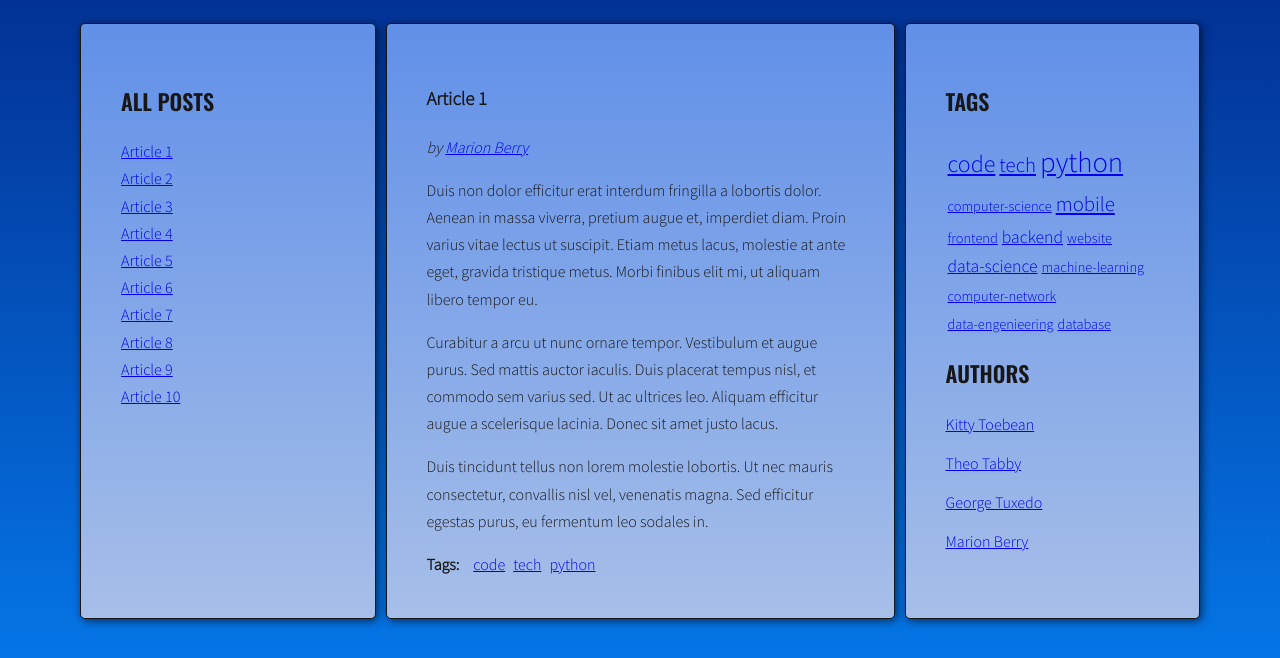
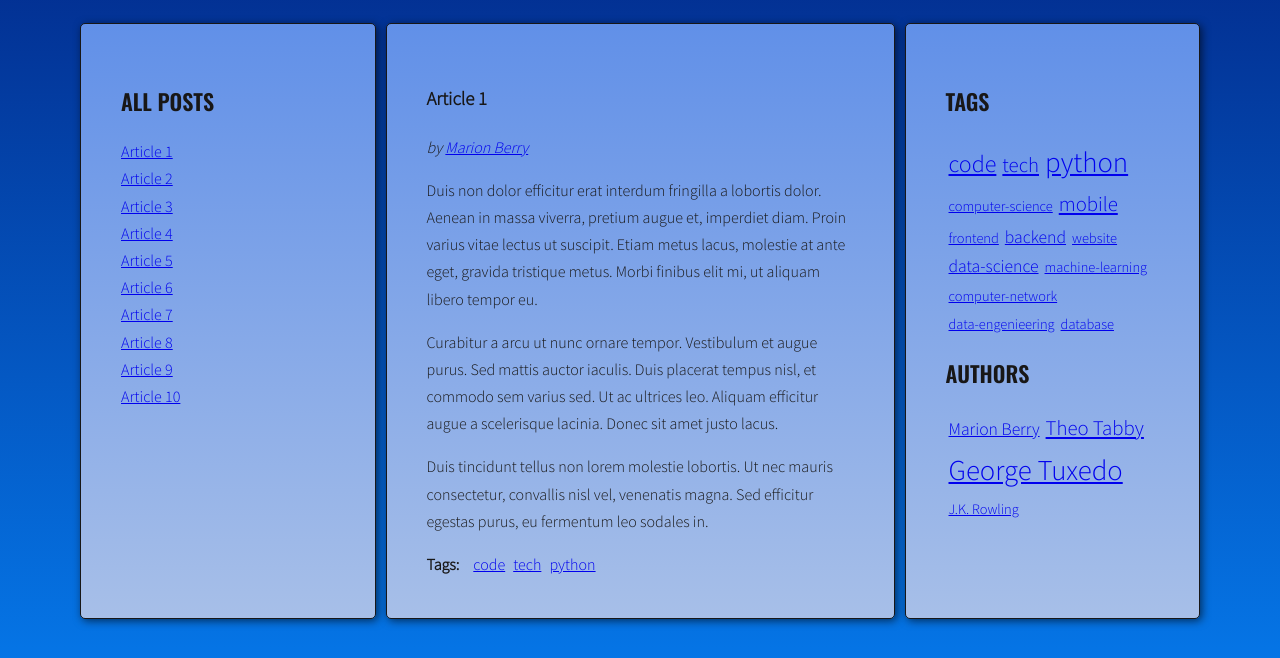
Before and after one commit to user-codebase/javascript-blog, a website: page index.html in a window 1280 px wide. Shown: the part 220-878 px from the top of the page. Drawn offline with nearby package versions, Linux system fonts and the light colour scheme.

Commit message:
add authors cloud

```diff
--- a/index.html
+++ b/index.html
@@ -52,7 +52,7 @@
                             <ul class="list list-horizontal"></ul>
                         </div>
                     </article>
-                    <article class="post" id="article-4" data-tags="data-science machine-learning python tech code" data-author="Kitty Toebean">
+                    <article class="post" id="article-4" data-tags="data-science machine-learning python tech code" data-author="Theo Tabby">
                         <h3 class="post-title">Article 4</h3>
                         <div class="post-content">
                             <p>Morbi vel cursus nulla, vel varius mauris. Suspendisse sed elit sit amet risus faucibus vestibulum ut sit amet purus. Donec orci est, condimentum ut quam quis, scelerisque fringilla ligula.</p>
@@ -64,7 +64,7 @@
                             <ul class="list list-horizontal"></ul>
                         </div>
                     </article>
-                    <article class="post" id="article-5" data-tags="computer-network data-engenieering python" data-author="Marion Berry">
+                    <article class="post" id="article-5" data-tags="computer-network data-engenieering python" data-author="George Tuxedo">
                         <h3 class="post-title">Article 5</h3>
                         <div class="post-content">
                             <p>Suspendisse sem eros, euismod condimentum arcu ac, consequat fermentum orci. Nam convallis lacus nec interdum vestibulum. Vestibulum luctus, quam eu tristique ornare, lorem nibh sodales enim, vitae tempor dolor ante vitae tortor.</p>
@@ -87,7 +87,7 @@
                             <ul class="list list-horizontal"></ul>
                         </div>
                     </article>
-                    <article class="post" id="article-7" data-tags="database backend python" data-author="Kitty Toebean">
+                    <article class="post" id="article-7" data-tags="database backend python" data-author="Marion Berry">
                         <h3 class="post-title">Article 7</h3>
                         <div class="post-content">
                             <p>Donec eleifend mauris ac nisl fermentum, ac fermentum turpis dignissim. Aliquam diam nisl, imperdiet a varius eget, lobortis sed nisi. Nullam suscipit ipsum sed magna blandit, sed pellentesque urna malesuada.</p>
@@ -111,7 +111,7 @@
                           <ul class="list list-horizontal"></ul>
                         </div>
                     </article>
-                    <article class="post" id="article-9" data-tags="frontend backend website data-engenieering data-science" data-author="Marion Berry">
+                    <article class="post" id="article-9" data-tags="frontend backend website data-engenieering data-science" data-author="George Tuxedo">
                         <h3 class="post-title">Article 9</h3>
                         <div class="post-content">
                             <p>Tam et facilisis purus. Donec vulputate est quis lobortis posuere. Nunc vitae lorem ut odio faucibus pulvinar nec in justo. Ut ut ante ac tellus ornare tempus. Nunc maximus, tortor et dictum convallis, nunc libero posuere leo, scelerisque ultrices arcu sapien ut tellus.</p>
@@ -123,7 +123,7 @@
                             <ul class="list list-horizontal"></ul>
                         </div>
                     </article>
-                    <article class="post" id="article-10" data-tags="tech python code" data-author="George Tuxedo">
+                    <article class="post" id="article-10" data-tags="tech python code" data-author="J.K. Rowling">
                         <h3 class="post-title">Article 10</h3>
                         <div class="post-content">
                             <p>Aliquam erat volutpat. Ut non eleifend lectus. Donec suscipit tellus tempor, ornare dui id, hendrerit neque. Phasellus lacinia laoreet dui in luctus. Sed hendrerit, magna sit amet varius tempor, augue augue scelerisque est, non scelerisque mauris libero eu sapien.</p>
@@ -140,28 +140,7 @@
                     <h2 class="section-title">Tags</h2>
                     <ul class="list tags"></ul>
                     <h2 class="section-title">Authors</h2>
-                    <ul class="list authors">
-                        <li>
-                            <a href="#">
-                                <span class="author-name">Kitty Toebean</span>
-                            </a>
-                        </li>
-                        <li>
-                            <a href="#">
-                                <span class="author-name">Theo Tabby</span>
-                            </a>
-                        </li>
-                        <li>
-                            <a href="#">
-                                <span class="author-name">George Tuxedo</span>
-                            </a>
-                        </li>
-                        <li>
-                            <a href="#">
-                                <span class="author-name">Marion Berry</span>
-                            </a>
-                        </li>
-                    </ul>
+                    <ul class="list authors"></ul>
                 </aside>
             </main>
         </div>
--- a/js/script.js
+++ b/js/script.js
@@ -1,4 +1,16 @@
 'use strict';
+
+const opts = {
+  ArticleSelector: '.post',
+  TitleSelector: '.post-title',
+  TitleListSelector: '.titles',
+  ArticleTagsSelector: '.post-tags .list',
+  ArticleAuthorSelector: '.post .post-title',
+  TagsListSelector: '.tags.list',
+  CloudClassCount: 5,
+  CloudClassPrefix: 'tag-size-',
+  AuthorsListSelector: '.list.authors'
+};
 
 const titleClickHandler = function(event){
   event.preventDefault();
@@ -32,24 +44,14 @@ const titleClickHandler = function(event){
 
 };
 
-
-const optArticleSelector = '.post',
-  optTitleSelector = '.post-title',
-  optTitleListSelector = '.titles',
-  optArticleTagsSelector = '.post-tags .list',
-  optArticleAuthorSelector = '.post .post-title',
-  optTagsListSelector = '.tags.list',
-  optCloudClassCount = 5,
-  optCloudClassPrefix = 'tag-size-';
-
 function generateTitleLinks(customSelector = ''){
 
   /* remove contents of titleList */
-  const titleList = document.querySelector(optTitleListSelector);
+  const titleList = document.querySelector(opts.TitleListSelector);
   titleList.innerHTML = '';
 
   /* for each article */
-  const articles = document.querySelectorAll(optArticleSelector + customSelector);
+  const articles = document.querySelectorAll(opts.ArticleSelector + customSelector);
 
   let html = '';
 
@@ -59,7 +61,7 @@ function generateTitleLinks(customSelector = ''){
     const articleId = article.getAttribute('id');
 
     /* find the title element */
-    const articleTitle = article.querySelector(optTitleSelector).innerHTML;
+    const articleTitle = article.querySelector(opts.TitleSelector).innerHTML;
 
     /* create HTML of the link */
     const linkHTML = '<li><a href="#' + articleId + '"><span>' + articleTitle + '</span></a></li>';
@@ -96,16 +98,13 @@ const calculateTagsParams = function(tags){
 
 function calculateTagClass(count, params){
   // normalization values to range 1-5 in order to assign appropriate class from css file
-  let calculatedClassNumber = Math.floor(1 + ((count - params.min) * (optCloudClassCount - 1) / (params.max - params.min)));
+  let calculatedClassNumber = Math.floor(1 + ((count - params.min) * (opts.CloudClassCount - 1) / (params.max - params.min)));
 
   return calculatedClassNumber;
 }
 
 
 function generateTags(){
-
-  /* [NEW] create a new variable allTags with an empty array */
-  // let allTags = [];
 
   /* [NEW] create a new variable allTags with an empty object */
   let allTags = {};
@@ -116,7 +115,7 @@ function generateTags(){
   for (const article of articles){
 
     /* find tags wrapper */
-    const tagsWrapper = article.querySelector(optArticleTagsSelector);
+    const tagsWrapper = article.querySelector(opts.ArticleTagsSelector);
 
     /* make html variable with empty string */
     let html = '';
@@ -136,20 +135,12 @@ function generateTags(){
       html += htmlLinkForTag;
 
       /* [NEW] check if this link is NOT already in allTags */
-      // if(allTags.indexOf(htmlLinkForTag) == -1){
-      //   /* [NEW] add generated code to allTags array */
-      //   allTags.push(htmlLinkForTag);
-      // }
-
-      /* [NEW] check if this link is NOT already in allTags */
       if(!allTags[tag]) {
         /* [NEW] add tag to allTags object */
         allTags[tag] = 1;
       } else {
         allTags[tag]++;
       }
-
-
 
       /* END LOOP: for each tag */
     }
@@ -160,10 +151,7 @@ function generateTags(){
   }
 
   /* [NEW] find list of tags in right column */
-  const tagList = document.querySelector(optTagsListSelector);
-
-  /* [NEW] add html from allTags to tagList */
-  // tagList.innerHTML = allTags.join(' ');
+  const tagList = document.querySelector(opts.TagsListSelector);
 
   const tagsParams = calculateTagsParams(allTags);
 
@@ -175,7 +163,7 @@ function generateTags(){
   /* [NEW] generate code of a link and add it to allTagsHTML */
 
     const calculatedClassNumber = calculateTagClass(allTags[tag], tagsParams);
-    allTagsHTML += '<li><a href="#tag-' + tag + '" class="' + optCloudClassPrefix + calculatedClassNumber + '">' + tag + '</a><span> (' + allTags[tag] + ') </span></li>';
+    allTagsHTML += '<li><a href="#tag-' + tag + '" class="' + opts.CloudClassPrefix + calculatedClassNumber + '">' + tag + '</a><span> (' + allTags[tag] + ') </span></li>';
 
   }
   /* [NEW] END LOOP: for each tag in allTags: */
@@ -251,10 +239,12 @@ function generateAuthors(){
   /* find all articles */
   const articles = document.querySelectorAll('article');
 
+  const objectWithAuthorsAndNumbersOfArticles = {};
+
   /* START LOOP: for every article: */
   for (const article of articles){
 
-    const authorWrapper = article.querySelector(optArticleAuthorSelector);
+    const authorWrapper = article.querySelector(opts.ArticleAuthorSelector);
 
     const dataAuthor = article.getAttribute('data-author');
 
@@ -262,8 +252,26 @@ function generateAuthors(){
 
     authorWrapper.insertAdjacentHTML('afterend', htmlForAuthor);
 
+    if(!objectWithAuthorsAndNumbersOfArticles[dataAuthor]){
+      objectWithAuthorsAndNumbersOfArticles[dataAuthor] = 1;
+    }else{
+      objectWithAuthorsAndNumbersOfArticles[dataAuthor]++;
+    }
     /* END LOOP: for every article: */
   }
+
+  const listWithAuthorsSelector = document.querySelector(opts.AuthorsListSelector);
+
+  const objectWithMinAndMaxValueForAuthors = calculateTagsParams(objectWithAuthorsAndNumbersOfArticles);
+
+  let html = '';
+
+  for (const author in objectWithAuthorsAndNumbersOfArticles){
+    const calculatedClass = calculateTagClass(objectWithAuthorsAndNumbersOfArticles[author], objectWithMinAndMaxValueForAuthors);
+    const htmlCodeForAuthor = '<li><a href="#author-' + author + '" class="' + opts.CloudClassPrefix + calculatedClass + '">' + author + '</a></li>';
+    html += htmlCodeForAuthor;
+  }
+  listWithAuthorsSelector.innerHTML = html;
 }
 
 generateAuthors();
--- a/sass/style.scss
+++ b/sass/style.scss
@@ -150,10 +150,11 @@ section.posts{
 .tag-size-4{ font-size: 1.5rem; }
 .tag-size-5{ font-size: 1.8rem; }
 
-ul[class="list tags"]{
+.list.tags,
+.list.authors{
   li{
     display: inline-block;
-    margin: 0 2px;
+    margin: 0 3px;
     span{
       display: none;
     }
```
Also changed, not shown: css/style.css, 1 other file.
